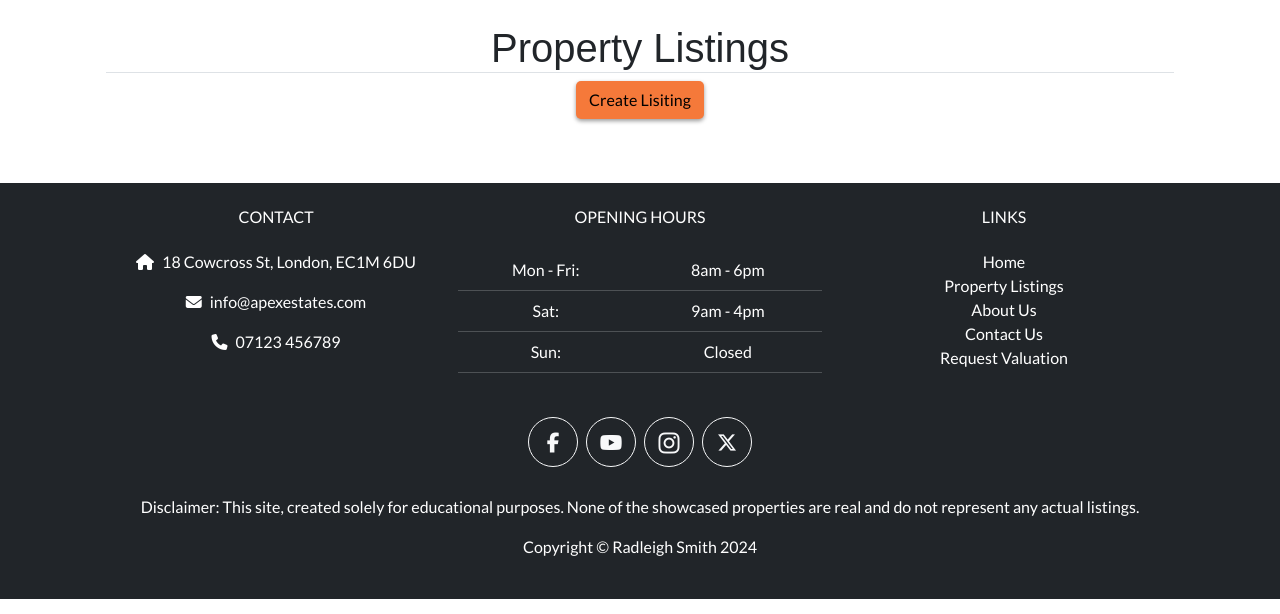
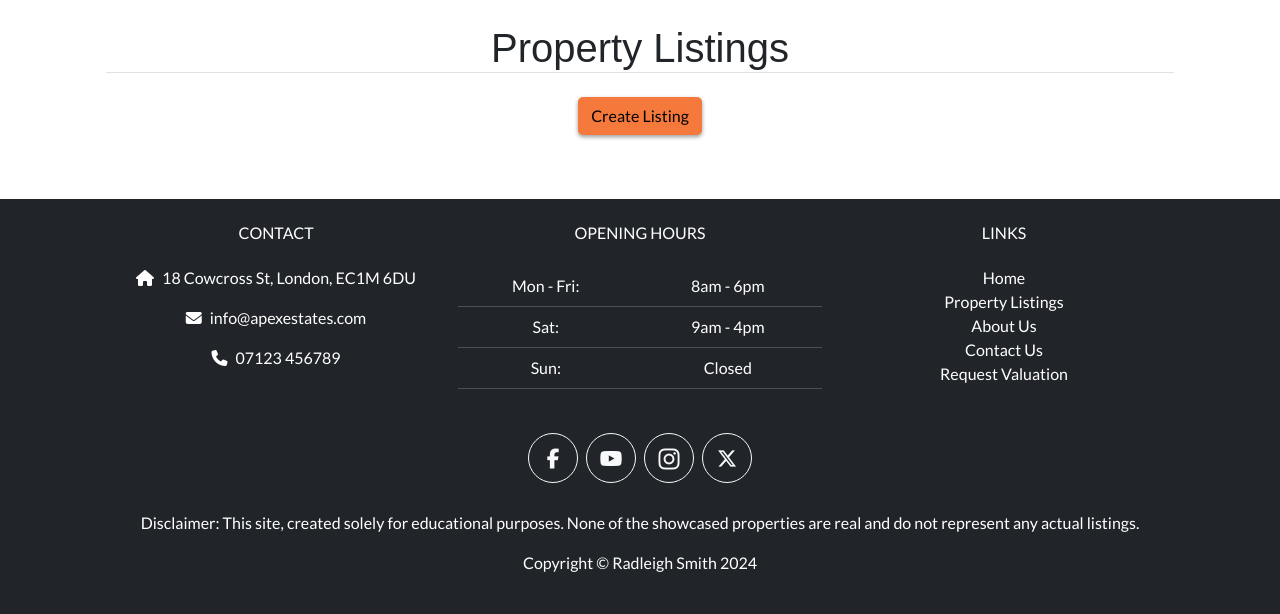
Before and after one commit to RadleighSmith/apex-estates, a Django app: page /property_listings/ in a window 1280 px wide. Shown: the part 128-742 px from the top of the page. Run offline with Django 4.2, Linux system fonts and the light colour scheme; a user stored in the database is signed in; data that the repository does not hold is empty; some libraries are stand-ins or nearby versions.

Commit message:
Adjusted create listing button postion

```diff
--- a/property/templates/property_listings/property_listings.html
+++ b/property/templates/property_listings/property_listings.html
@@ -10,8 +10,8 @@
             <h1 class="border-bottom">Property Listings</h1>
         </div>
         {% if user.is_superuser or user.is_staff %}
-        <div class="text-center">
-            <a class="btn call-to-action" href="/create">Create Lisiting</a>
+        <div class="text-center mt-3">
+            <a class="btn call-to-action" href="/create">Create Listing</a>
         </div>
         {% endif %}
     </div>
```
